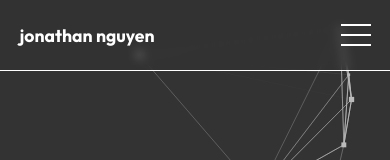
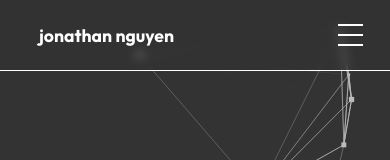
Before and after one commit to jnguyen38/jonathanguyen.com, a Next.js app: page / in a window 390 px wide. Shown: the top 160 px of the page. Built offline with nearby package versions, Linux system fonts and the light colour scheme.

Commit message:
Mobile Menu Complete

```diff
--- a/src/components/Header.js
+++ b/src/components/Header.js
@@ -1,8 +1,12 @@
 import styles from "../styles/components/Header.module.css";
 import Link from "next/link";
 import Socials from "./Socials";
+import {useState} from "react";
+import {SettingsModal} from "./Modal";
 
 export default function Header(props) {
+    const [menu, setMenu] = useState(false);
+
     function scrollTo(element) {
         if (window.location.pathname !== "/")
             window.location.replace(`/`);
@@ -13,6 +17,12 @@ export default function Header(props) {
             behavior: 'smooth',
             inline: 'center'
         });
+
+        handleMenu()
+    }
+
+    function handleMenu() {
+        setMenu(curr => !curr);
     }
 
     return (
@@ -27,9 +37,10 @@ export default function Header(props) {
                 <p onClick={() => scrollTo(`skills`)} className={`clickable`}>skills</p>
                 <Socials size={20} gap={2} margin={0} theme={props.theme}/>
             </div>
-            <div className={`${styles.menu} d-flex-col-c gap-1`}>
+            <div id={`menu`} className={`${styles.menu} ${menu ? styles.rotated : ""} d-flex-col-c gap-1`} onClick={handleMenu}>
                 <span/><span/><span/>
             </div>
+            <SettingsModal theme={props.theme} show={menu} scrollTo={scrollTo}/>
         </div>
     )
 }
--- a/src/components/Modal.js
+++ b/src/components/Modal.js
@@ -1,8 +1,9 @@
 import styles from "../styles/components/Modal.module.css";
+import headerStyles from "../styles/components/Header.module.css";
 import homeStyles from "../styles/pages/Home.module.css";
 
 import Image from "next/image";
-import {Links} from "./Socials";
+import Socials, {Links} from "./Socials";
 import close from "../../public/media/icons/close.png";
 
 function ModalTitle(props) {
@@ -76,3 +77,21 @@ export function InfoModal(props) {
         </div>
     );
 }
+
+export function SettingsModal(props) {
+    if (!props.show) return;
+
+    return (
+        <div className={`${styles.modal} d-flex-col-c`} onClick={props.close}>
+            <div className={`${styles.modalMain} d-flex-col-c`} onClick={e => e.stopPropagation()}>
+                <div className={`${headerStyles.modalHeader} d-flex-col-c gap-3 my-5`}>
+                    <p onClick={() => props.scrollTo(`about`)} className={`clickable fw-2 fs-md`}>about</p>
+                    <p onClick={() => props.scrollTo(`projects`)} className={`clickable fw-2 fs-md`}>projects</p>
+                    <p onClick={() => props.scrollTo(`experience`)} className={`clickable fw-2 fs-md`}>experience</p>
+                    <p onClick={() => props.scrollTo(`skills`)} className={`clickable fw-2 fs-md`}>skills</p>
+                    <Socials size={32} gap={3} margin={5} theme={props.theme}/>
+                </div>
+            </div>
+        </div>
+    )
+}
--- a/src/styles/components/Header.module.css
+++ b/src/styles/components/Header.module.css
@@ -13,7 +13,11 @@
 
 .menu {
     display: none;
-    width: 30px;
+    width: 25px;
+    padding: .5em;
+    transition: all 250ms;
+    border-radius: var(--border-radius);
+    z-index: 150;
 }
 
 .menu span {
@@ -22,17 +26,21 @@
     background-color: var(--inverted-bg-solid);
 }
 
+.rotated {
+    transform: rotate(90deg);
+    background-color: #dddddd;
+}
 
+.modalHeader {
+    height: 100%;
+}
 
 @media (max-width: 772px) {
     .header {
-        padding-inline: 5%;
-        width: 90%;
+        padding-right: 5%;
+        padding-left: 10%;
+        width: 85%;
     }
-    .headerLinks {
-        display: none;
-    }
-    .menu {
-        display: flex;
-    }
+    .headerLinks {display: none;}
+    .menu {display: flex;}
 }
--- a/src/styles/components/Modal.module.css
+++ b/src/styles/components/Modal.module.css
@@ -29,15 +29,12 @@
 
 .modalMain {
     background-color: var(--reg-bg-solid);
-    display: flex;
-    flex-flow: column;
     position: absolute;
     right: 0;
-    width: min(400px, 68%);
+    width: min(400px, 75%);
     height: 100vh;
     margin-left: auto;
-    padding: 40px 0 40px 40px;
-    animation: slideOut 200ms ease-in-out;
+    animation: slideOut 300ms ease-in-out;
 }
 
 .modalProject {
```
